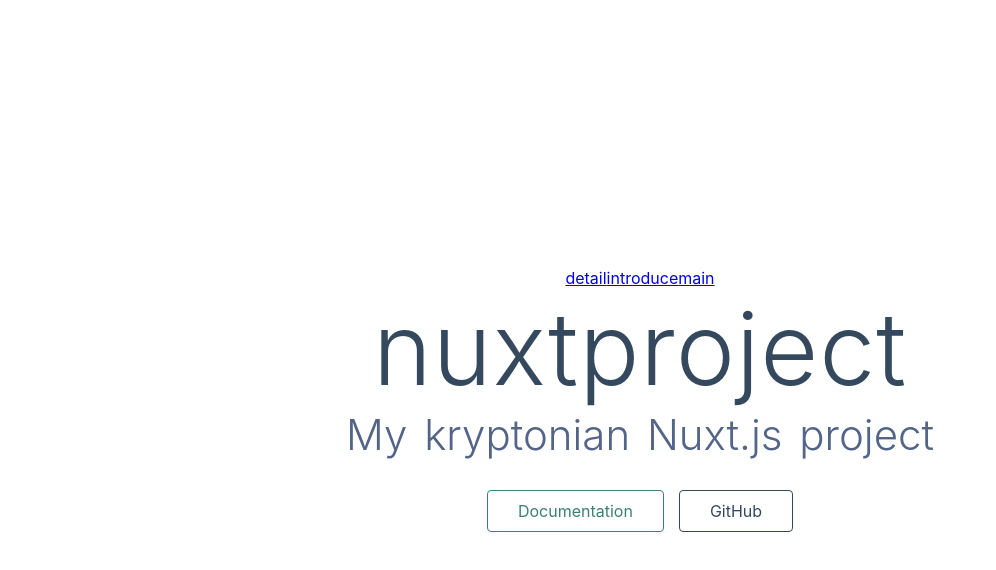
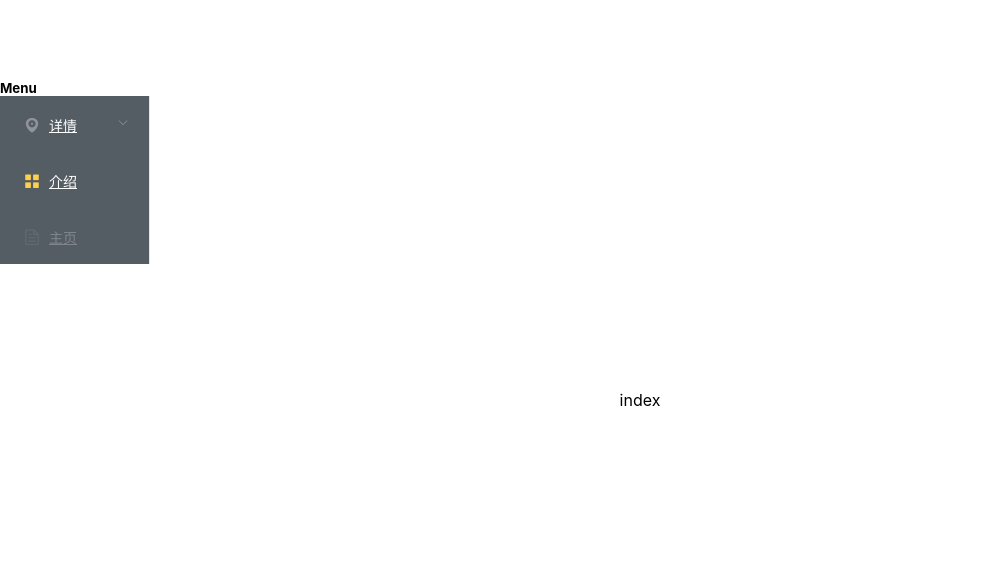
Before and after one commit to Cagalli-hong/nuxtproject, a Nuxt app: page / in a window 1280 px wide. Shown: the top 570 px of the page, without its empty margins (0-996 px from the left). Built offline with nearby package versions, Linux system fonts and the light colour scheme.

Commit message:
add mune

```diff
--- a/components/menu.vue
+++ b/components/menu.vue
@@ -1,12 +1,66 @@
 <template>
   <div class="menulist">
-    <nuxt-link to="/detail">detail</nuxt-link>
-    <nuxt-link to="/introduce">introduce</nuxt-link>
-    <nuxt-link to="/main">main</nuxt-link>
+    <div class="menuitem">
+      <el-col :span="12">
+        <h5>Menu</h5>
+        <el-menu
+          default-active="2"
+          class="el-menu-vertical-demo"
+          @open="handleOpen"
+          @close="handleClose"
+          background-color="#545c64"
+          text-color="#fff"
+          active-text-color="#ffd04b">
+            <el-submenu index="1">
+              <template slot="title">
+                <i class="el-icon-location"></i>
+                <span>
+                  <nuxt-link to="/detail">详情</nuxt-link>
+                </span>
+              </template>
+              <el-menu-item-group>
+                <template slot="title">分组一</template>
+                <el-menu-item index="1-1">选项1</el-menu-item>
+                <el-menu-item index="1-2">选项2</el-menu-item>
+              </el-menu-item-group>
+              <el-menu-item-group title="分组2">
+                <el-menu-item index="1-3">选项3</el-menu-item>
+              </el-menu-item-group>
+              <el-submenu index="1-4">
+                <template slot="title">选项4</template>
+                <el-menu-item index="1-4-1">选项1</el-menu-item>
+              </el-submenu>
+            </el-submenu>
+            <el-menu-item index="2">
+              <i class="el-icon-menu"></i>
+              <span slot="title">
+                <nuxt-link to="/introduce">介绍</nuxt-link>
+              </span>
+            </el-menu-item>
+            <el-menu-item index="3" disabled>
+              <i class="el-icon-document"></i>
+              <span slot="title">
+                <nuxt-link to="/main">主页</nuxt-link>
+              </span>
+            </el-menu-item>
+        </el-menu>
+      </el-col>
+    </div>
   </div>
 </template>
 
-<style>
-
-
+<script>
+export default {
+  methods: {
+    handleOpen(key, keyPath) {
+      console.log(key, keyPath);
+    },
+    handleClose(key, keyPath) {
+      console.log(key, keyPath);
+    }
+  }
+};
+</script>
+<style lang="scss">
+  @import './sass/menu.scss';
 </style>
--- /dev/null
+++ b/components/sass/menu.scss
@@ -0,0 +1,15 @@
+.menulist{
+    position: absolute;
+    left: 0;
+    top: 10%;
+    width: 150px;
+    .menuitem{
+        .el-col{
+            float: initial;
+            width: 100%;
+            a{
+                color: #fff;
+            }
+        }
+    }
+}
--- a/layouts/default.vue
+++ b/layouts/default.vue
@@ -1,8 +1,19 @@
 <template>
   <div>
+    <menu-list></menu-list>
     <nuxt />
   </div>
 </template>
+
+<script>
+  import menuList from '~/components/menu.vue'
+
+  export default {
+    components: {
+      menuList
+    }
+  }
+</script>
 
 <style>
 html {
--- a/nuxt.config.js
+++ b/nuxt.config.js
@@ -55,7 +55,29 @@
     */
     extend(config, ctx) {
 
-    }
+    },
+    // 自定义 webpack 加载器
+    loaders: [
+      {
+      //   test: /\.(png|jpe?g|gif|svg)(\?.*)?$/,
+      //   loader: 'url-loader',
+      //   options: {
+      //     limit: 10000,
+      //     name: 'img/[name].[hash:7].[ext]'
+      //   }
+      // }, {
+      //   test: /\.(woff2?|eot|ttf|otf)(\?.*)?$/,
+      //   loader: 'url-loader',
+      //   options: {
+      //     limit: 10000,
+      //     name: 'fonts/[name].[hash:7].[ext]'
+      //   }
+      // }, {
+        test: /\.scss$/,
+        loader: ['style', 'css', 'sass']
+        // loader: 'vue-style-loader!css-loader!sass-loader'
+      }
+    ],
   },
   router: {
     middleware: 'stats'
--- a/package.json
+++ b/package.json
@@ -14,7 +14,9 @@
     "axios": "^0.18.0",
     "cross-env": "^5.2.0",
     "element-ui": "^2.4.11",
-    "nuxt": "^2.4.0"
+    "node-sass": "^4.11.0",
+    "nuxt": "^2.4.0",
+    "sass-loader": "^7.1.0"
   },
   "devDependencies": {
     "nodemon": "^1.18.9"
--- a/pages/index.vue
+++ b/pages/index.vue
@@ -1,35 +1,16 @@
 <template>
   <section class="container">
     <div>
-      <menu-list></menu-list>
-      <h1 class="title">
-        nuxtproject
-      </h1>
-      <h2 class="subtitle">
-        My kryptonian Nuxt.js project
-      </h2>
-      <div class="links">
-        <a
-          href="https://nuxtjs.org/"
-          target="_blank"
-          class="button--green"
-        >Documentation</a>
-        <a
-          href="https://github.com/nuxt/nuxt.js"
-          target="_blank"
-          class="button--grey"
-        >GitHub</a>
-      </div>
+      <div>index</div>
     </div>
   </section>
 </template>
 
 <script>
-import menuList from '~/components/menu.vue'
 
 export default {
   components: {
-    menuList
+    // menuList
   }
 }
 </script>
```
Also changed, not shown: plugins/element-ui.js (+140 -4 lines), 1 other file (tests, documents, lock files or other folders).
